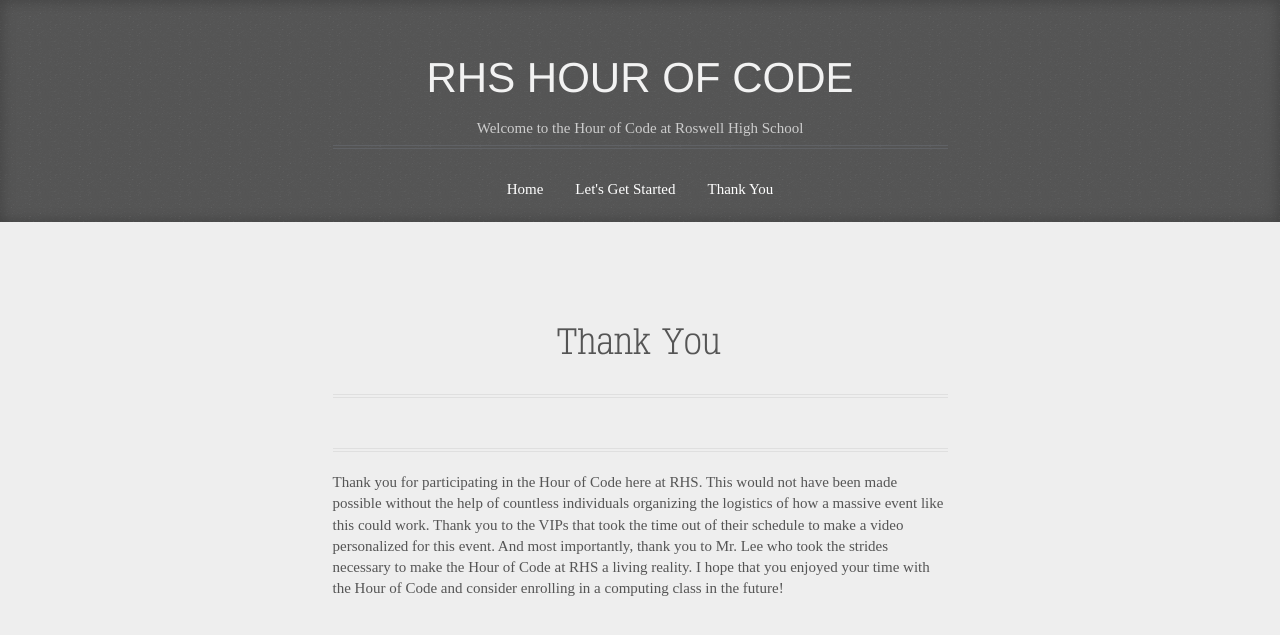
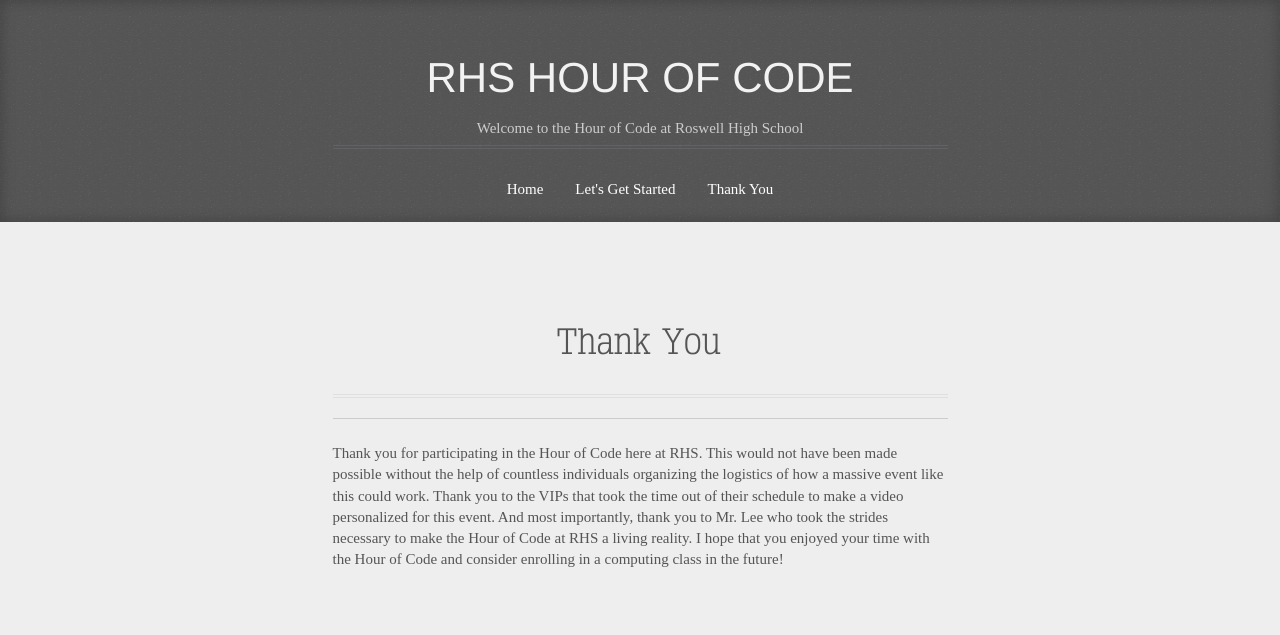
Before and after one commit to roswellweb/hourofcode, a Jekyll site: the page built from thank-you.html, in a window 1280 px wide. Shown: the top 635 px of the page. Built offline with Jekyll 4.4.1, drawn with Linux system fonts in a browser that asks for light colours; some web fonts are replaced.

Commit message:
Fix and add styles

```diff
--- a/_sass/_design.scss
+++ b/_sass/_design.scss
@@ -113,11 +113,10 @@
         font-size: 0.9375rem;
     }
     hr {
-        border: none;
-        border-bottom: 4px double #dfdfdf;
-        line-height: 42px;
-        margin: 0 0 20px;
-        padding: 0 0 30px;
+        background-color: #ccc;
+        border: 0;
+        height: 1px;
+        margin-bottom: 1.5em;
     }
     a {
         color: #fa4e4e;
@@ -131,7 +130,9 @@
             text-decoration: none;
         }
     }
-
+    li {
+        line-height: 1.8rem;
+    }
 }
 
 .img-right {
```
